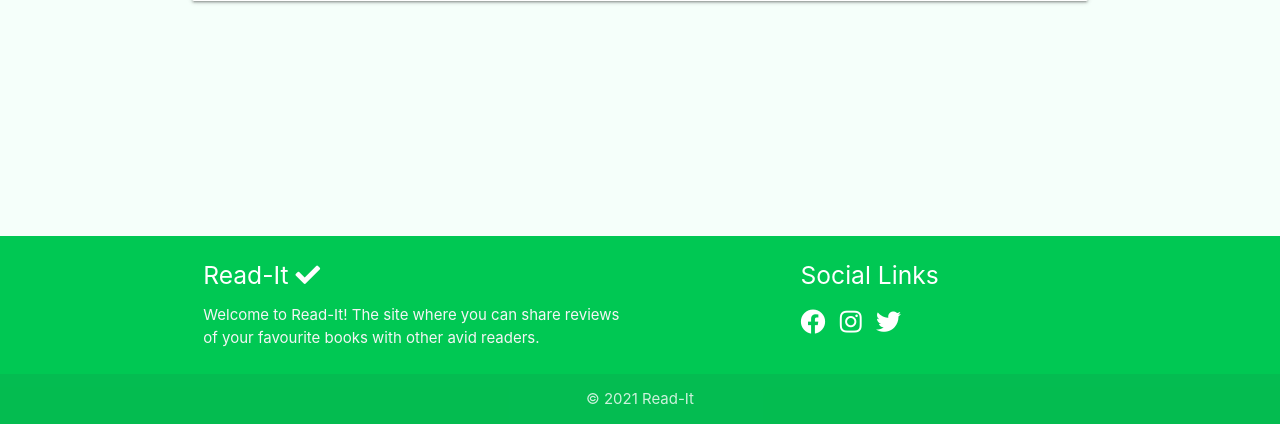
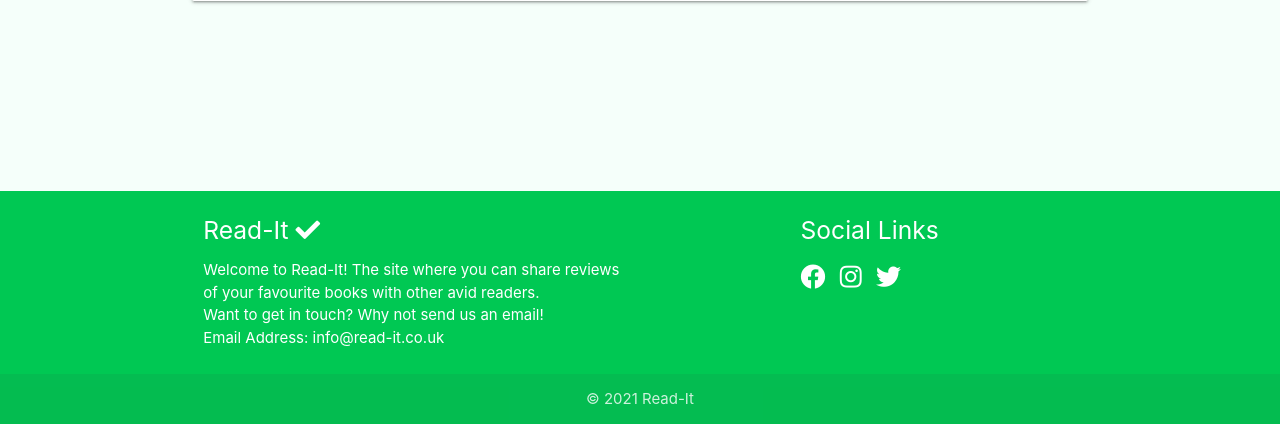
Before and after one commit to taybro23/Read-It-MS3, a Flask app: page /add_genre in a window 1280 px wide. Shown: the part 376-800 px from the top of the page. Run offline with Flask 2, Linux system fonts and the light colour scheme; some libraries are stand-ins or nearby versions.

Commit message:
Footer text finalised.

```diff
--- a/templates/base.html
+++ b/templates/base.html
@@ -89,9 +89,11 @@
                     <h5 class="white-text">
                         Read-It <i class="fas fa-check"></i>
                     </h5>
-                    <p class="grey-text text-lighten-4">
+                    <p class="white-text">
                         Welcome to Read-It! The site where you can share reviews of your favourite books
-                        with other avid readers.
+                        with other avid readers. <br>
+                        Want to get in touch? Why not send us an email! <br>
+                        Email Address: info@read-it.co.uk
                     </p>
                 </div>
                 <!-- Social Links -->
```
